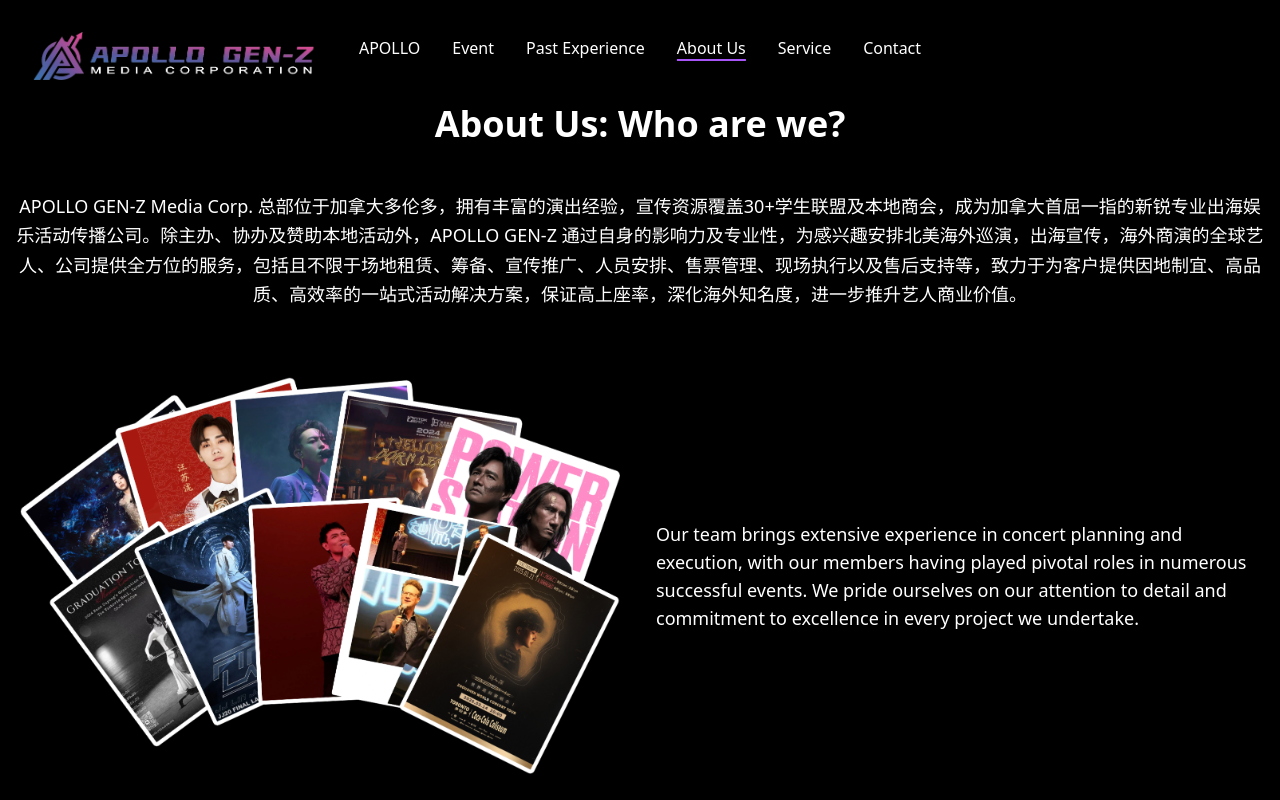
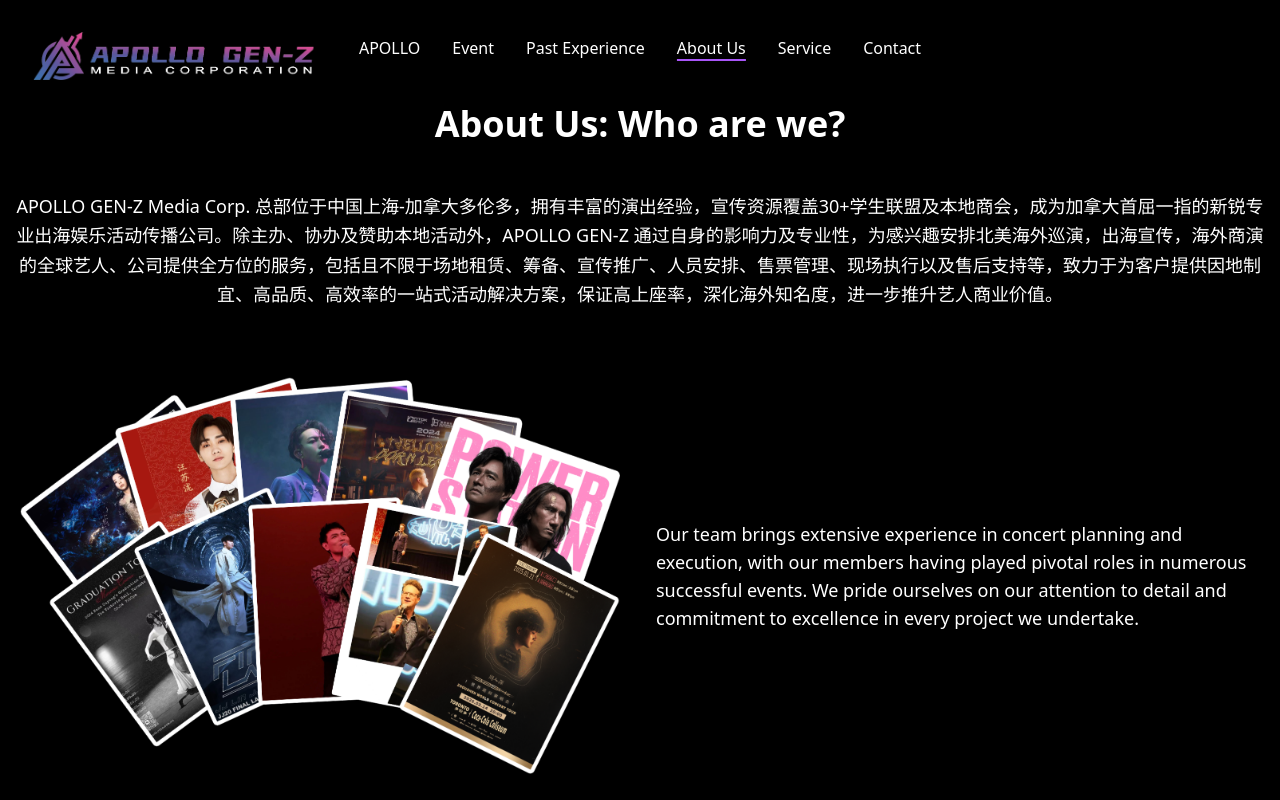
Before and after one commit to WennnO/apollo, a React (Vite) app in the folder project/: page /about in a window 1280 px wide. Shown: the top 800 px of the page. Built offline with nearby package versions, Linux system fonts and the light colour scheme.

Commit message:
location edit

```diff
--- a/project/src/pages/About.tsx
+++ b/project/src/pages/About.tsx
@@ -20,7 +20,7 @@
 
         <div className="max-3xl mx-auto mb-16">
           <p className="text-lg leading-relaxed mb-8 text-center">
-            APOLLO GEN-Z Media Corp. 总部位于加拿大多伦多，拥有丰富的演出经验，宣传资源覆盖30+学生联盟及本地商会，成为加拿大首屈一指的新锐专业出海娱乐活动传播公司。除主办、协办及赞助本地活动外，APOLLO GEN-Z 通过自身的影响力及专业性，为感兴趣安排北美海外巡演，出海宣传，海外商演的全球艺人、公司提供全方位的服务，包括且不限于场地租赁、筹备、宣传推广、人员安排、售票管理、现场执行以及售后支持等，致力于为客户提供因地制宜、高品质、高效率的一站式活动解决方案，保证高上座率，深化海外知名度，进一步推升艺人商业价值。
+            APOLLO GEN-Z Media Corp. 总部位于中国上海-加拿大多伦多，拥有丰富的演出经验，宣传资源覆盖30+学生联盟及本地商会，成为加拿大首屈一指的新锐专业出海娱乐活动传播公司。除主办、协办及赞助本地活动外，APOLLO GEN-Z 通过自身的影响力及专业性，为感兴趣安排北美海外巡演，出海宣传，海外商演的全球艺人、公司提供全方位的服务，包括且不限于场地租赁、筹备、宣传推广、人员安排、售票管理、现场执行以及售后支持等，致力于为客户提供因地制宜、高品质、高效率的一站式活动解决方案，保证高上座率，深化海外知名度，进一步推升艺人商业价值。
           </p>
         </div>
 
```
